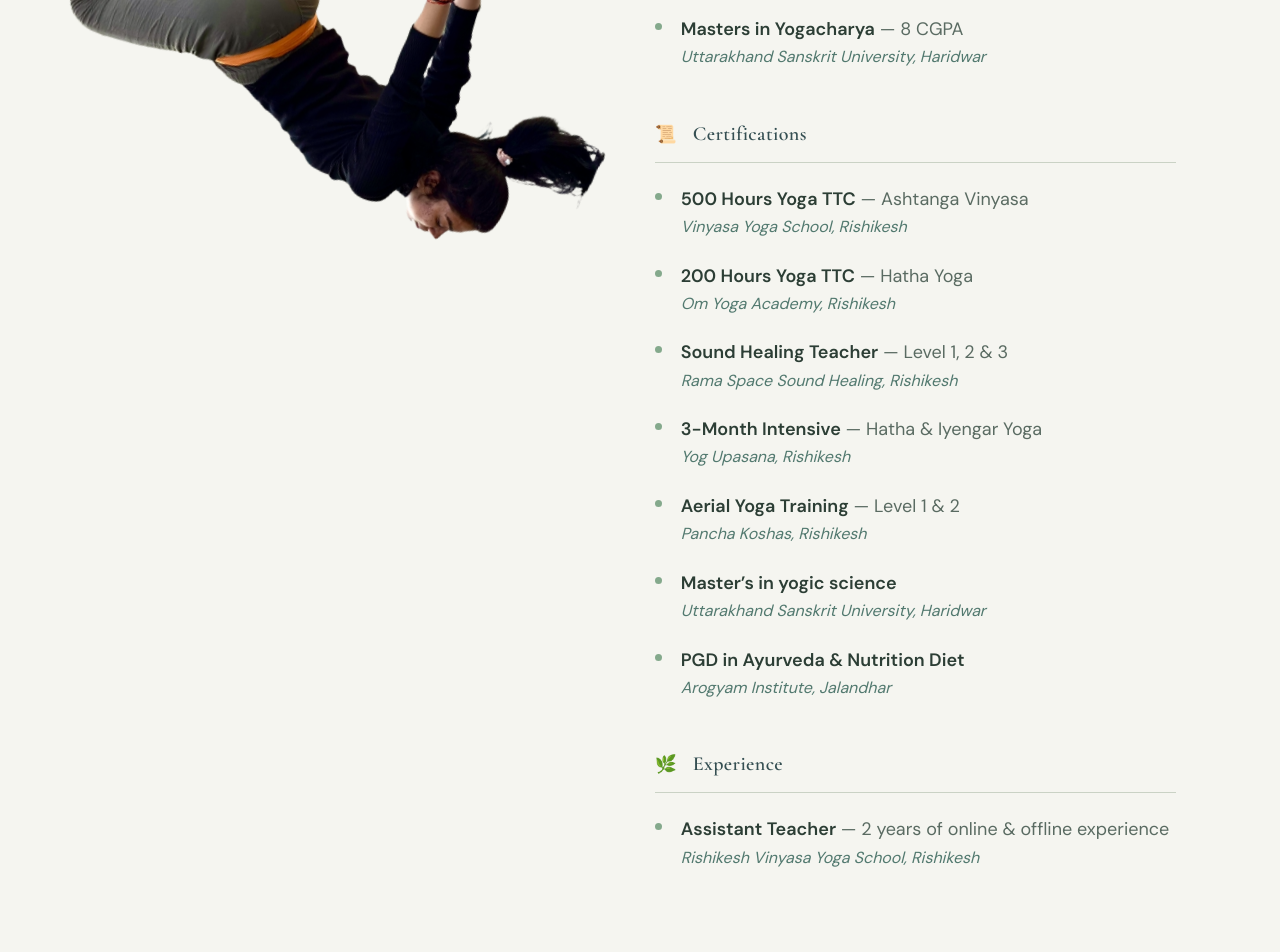
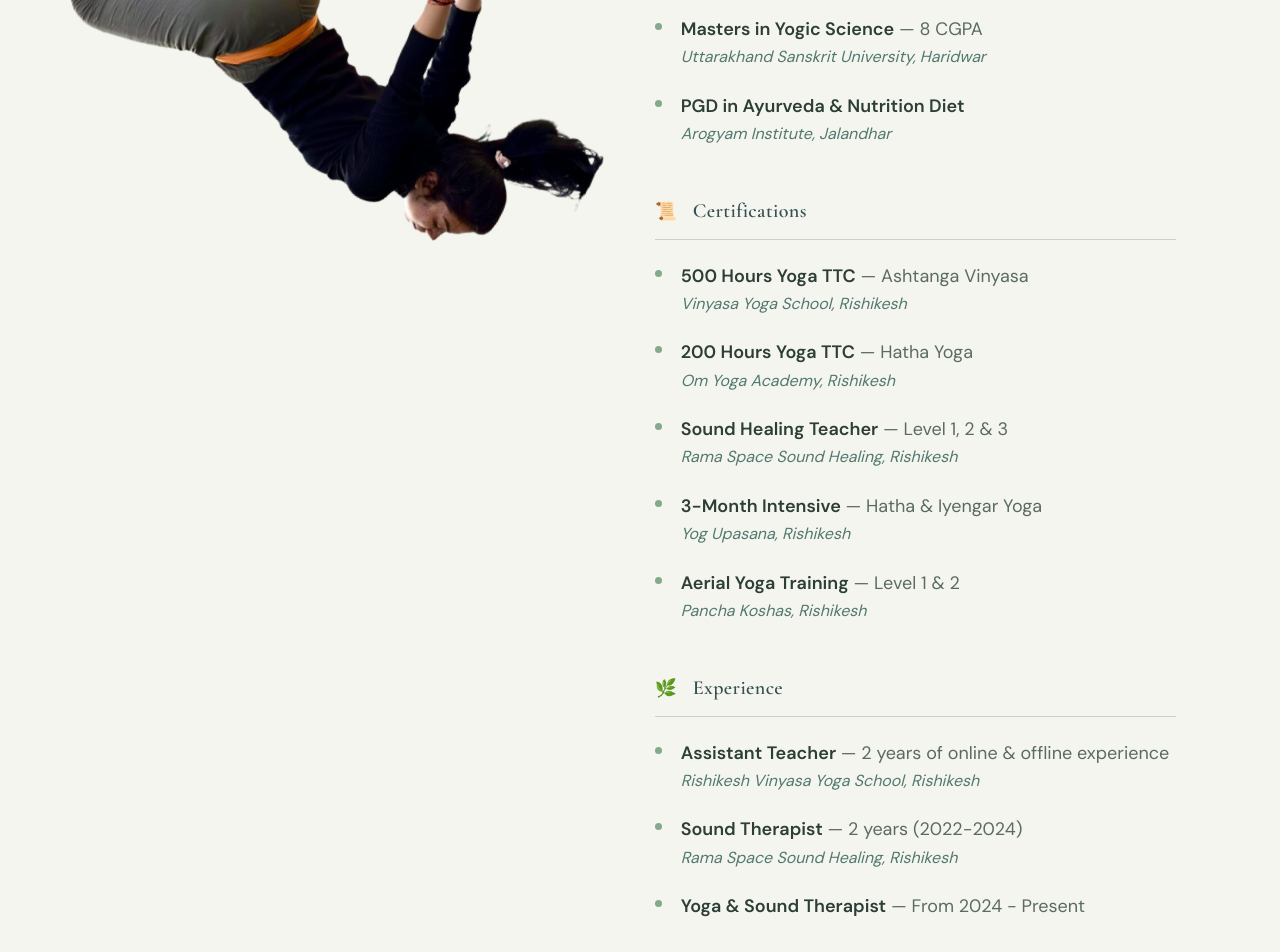
Before and after one commit to karangerrard/yogsadhanawithritu, a React (Vite) app: page / in a window 1280 px wide. Shown: the part 1260-2212 px from the top of the page. Built offline with nearby package versions, Linux system fonts and the light colour scheme; no server answers.

Commit message:
Made changes to the text of some labels in session experience and hero section too

```diff
--- a/src/features/about/about.config.ts
+++ b/src/features/about/about.config.ts
@@ -29,9 +29,14 @@ export const aboutConfig = {
   education: [
     {
       institution: 'Uttarakhand Sanskrit University, Haridwar',
-      qualification: 'Masters in Yogacharya',
+      qualification: 'Masters in Yogic Science',
       detail: '8 CGPA',
     },
+    {
+      institution: 'Arogyam Institute, Jalandhar',
+      qualification: 'PGD in Ayurveda & Nutrition Diet',
+      detail: '',
+    }
   ],
 
   certifications: [
@@ -60,16 +65,6 @@ export const aboutConfig = {
       qualification: 'Aerial Yoga Training',
       detail: 'Level 1 & 2',
     },
-    {
-      institution: 'Uttarakhand Sanskrit University, Haridwar',
-      qualification: 'Master’s in yogic science',
-      detail: '',
-    },
-    {
-      institution: 'Arogyam Institute, Jalandhar',
-      qualification: 'PGD in Ayurveda & Nutrition Diet',
-      detail: '',
-    }
   ],
 
   experience: [
@@ -78,5 +73,15 @@ export const aboutConfig = {
       role: 'Assistant Teacher',
       detail: '2 years of online & offline experience',
     },
+    {
+      institution: 'Rama Space Sound Healing, Rishikesh',
+      role: 'Sound Therapist',
+      detail: '2 years (2022-2024)',
+    },
+    {
+      institution: '',
+      role: 'Yoga & Sound Therapist',
+      detail: 'From 2024 - Present',
+    },
   ],
 }
--- a/src/features/booking/steps/StepSessionExp.tsx
+++ b/src/features/booking/steps/StepSessionExp.tsx
@@ -55,34 +55,34 @@ const EXPERIENCES: Experience[] = [
     title: 'Private Online Session',
     subtitle: 'One-on-one · From anywhere',
     description: 'A deeply personal practice tailored entirely to you. Connect with your guide over video for focused, undistracted growth.',
-    tags: ['45–60 min', 'Video call', 'Personalised'],
+    tags: ['60 min', 'Video call', 'Personalised'],
     mood: 'intimate',
   },
   {
     id: 'shared-circle',
     icon: <SharedCircleIcon />,
     title: 'Online Group Class',
-    subtitle: 'Small group · Live virtual',
+    subtitle: 'Group Class· Live virtual',
     description: 'Practice alongside a curated group of like-minded souls. Shared energy, guided intention, collective stillness.',
-    tags: ['60 min', 'Live stream', 'Small group'],
+    tags: ['60 min', 'Live stream', 'Group'],
     mood: 'communal',
   },
   {
     id: 'private-inperson',
     icon: <PrivateInPersonIcon />,
     title: 'Private In-Person Experience',
-    subtitle: 'One-on-one · At a location near you',
-    description: 'The fullness of in-person presence. Your guide arrives for you — a sacred space created just for your journey.',
-    tags: ['60–90 min', 'In-person', 'Private'],
+    subtitle: 'Private session · Hosted at our space',
+    description: 'Visit our wellness space for a calming in-person experience rooted in presence and healing.',
+    tags: ['60 min', 'In-person', 'Private'],
     mood: 'sacred',
   },
   {
     id: 'group-wellness',
     icon: <GroupWellnessIcon />,
     title: 'Offline Group Gathering',
-    subtitle: 'Community · Shared space',
-    description: 'Immerse in the warmth of community. Sound, breath, and movement held together in a thoughtfully curated gathering.',
-    tags: ['75–90 min', 'In-person', 'Community'],
+    subtitle: 'Community · Hosted at our space',
+    description: 'Come together in our space for an immersive group session centered around sound, movement, and mindful presence.',
+    tags: ['60 min', 'In-person', 'Community'],
     mood: 'communal',
   },
 ]
--- a/src/features/hero/hero.config.ts
+++ b/src/features/hero/hero.config.ts
@@ -57,7 +57,7 @@ export const heroConfig = {
     { label: 'Corporate Sessions' },
     { label: 'Online 1-on-1' },
     { label: 'Online Group Classes' },
-    { label: 'Sound Healing Only Offline' },
+    { label: 'Sound Healing' },
     { label: 'Offline Individual and Group Classes' },
   ],
 
```
